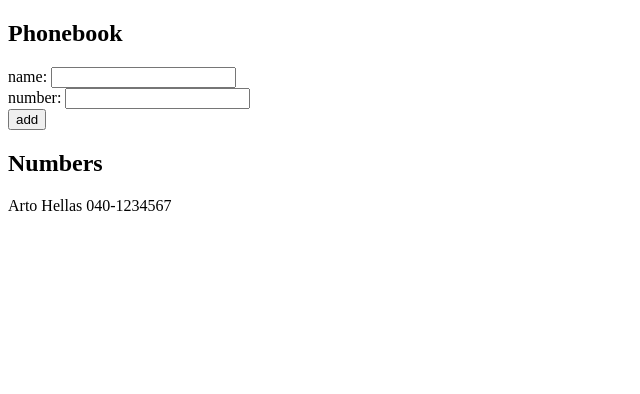
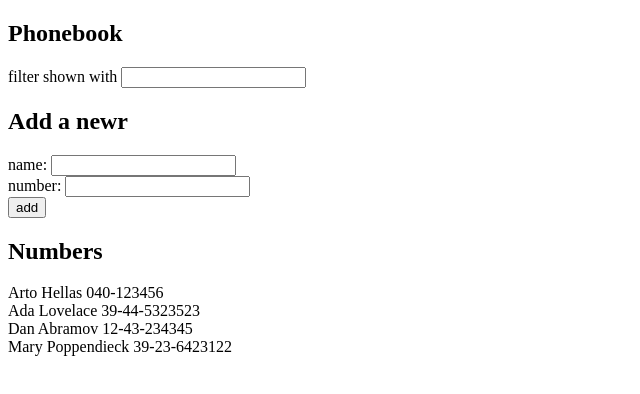
Before and after one commit to blend08/FullStackOpen, a React (Create React App) app in the folder part2/phonebook/: page / in a window 1280 px wide. Shown: the top 394 px of the page, without its empty margins (0-640 px from the left). Built offline with nearby package versions, Linux system fonts and the light colour scheme.

Commit message:
Exercise 2.9

```diff
--- a/part2/phonebook/src/App.js
+++ b/part2/phonebook/src/App.js
@@ -5,17 +5,22 @@ const Person = ({name, number}) => <div>{name} {number}</div>
 const Persons = ({persons}) => {
   return(
     persons.map(person =>
-      <Person key={person.name} {...person}/>
+      <Person key={person.id} {...person}/>
     )
   )
 }
 
 const App = () => {
   const [persons, setPersons] = useState([
-    { name: 'Arto Hellas', number: '040-1234567' }
+    { name: 'Arto Hellas', number: '040-123456', id: 1 },
+    { name: 'Ada Lovelace', number: '39-44-5323523', id: 2 },
+    { name: 'Dan Abramov', number: '12-43-234345', id: 3 },
+    { name: 'Mary Poppendieck', number: '39-23-6423122', id: 4 }
   ])
   const [newName, setNewName] = useState('')
   const [newNumber, setNewNumber] = useState('')
+  const [newfilter, setNewFilter] = useState('')
+  const filteredPersons = persons.filter(person => person.name.toLowerCase().includes(newfilter.toLowerCase()))
 
   const addName = (event) => {
     event.preventDefault()
@@ -37,16 +42,22 @@ const App = () => {
     setNewNumber(event.target.value)
   }
 
+  const handleNameFilter = (event) => {
+    setNewFilter(event.target.value)
+  }
+
   return (
     <div>
       <h2>Phonebook</h2>
+      <div>filter shown with <input onChange={handleNameFilter}></input></div>
+      <h2>Add a newr</h2>
       <form onSubmit={addName}>
         <div>name: <input value={newName} onChange={handleNameChange} /></div>
         <div> number: <input value={newNumber} onChange={handleNumberChange} /></div>
         <div><button type="submit">add</button></div>
       </form>
       <h2>Numbers</h2>
-      <Persons persons={persons}/>
+      <Persons persons={filteredPersons}/>
     </div>
   )
 }
```
